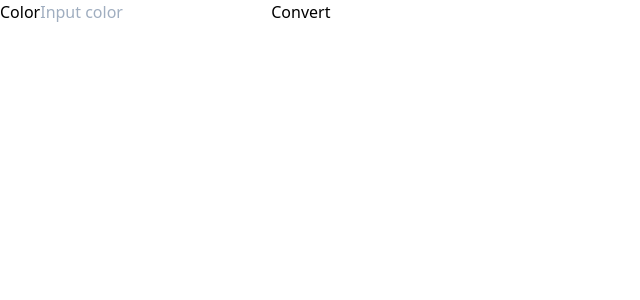
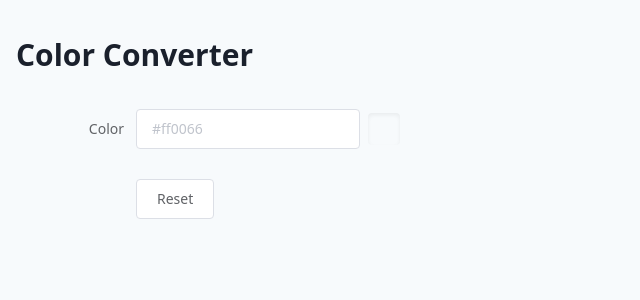
Before and after one commit to mikemcbride/convert-color-web, a Vue app: page / in a window 1280 px wide. Shown: the top 300 px of the page, without its empty margins (0-640 px from the left). Built offline with nearby package versions, Linux system fonts and the light colour scheme.

Commit message:
make the thing work

```diff
--- a/babel.config.js
+++ b/babel.config.js
@@ -1,5 +1,14 @@
 module.exports = {
-  presets: [
-    '@vue/cli-plugin-babel/preset'
+  "presets": [
+    "@vue/cli-plugin-babel/preset"
+  ],
+  "plugins": [
+    [
+      "component",
+      {
+        "libraryName": "element-ui",
+        "styleLibraryName": "theme-chalk"
+      }
+    ]
   ]
 }
--- a/src/App.vue
+++ b/src/App.vue
@@ -1,14 +1,74 @@
 <template>
-  <div id="app">
-    <label for="color">Color</label>
-    <input type="text" v-model="color" placeholder="Input color" />
-    <button @click="convertColor">Convert</button>
+  <div id="app" class="bg-gray-100 min-h-screen p-4">
+    <h1 class="pt-4 mb-8 text-3xl font-semibold text-gray-900">Color Converter</h1>
+    <el-form @submit.native.prevent status-icon class="max-w-sm" ref="form" :rules="rules" :model="form" label-width="120px">
+      <el-form-item label="Color" prop="color">
+        <div class="flex items-center">
+          <el-input v-model="form.color" placeholder="#ff0066"></el-input>
+          <div class="w-8 h-8 rounded ml-2 flex-shrink-0 shadow-inner" :style="`background-color: ${form.color}`"></div>
+        </div>
+      </el-form-item>
+      <el-form-item class="pt-2">
+        <el-button @click="resetForm">Reset</el-button>
+      </el-form-item>
+    </el-form>
+
+    <div
+      v-if="isValid"
+      class="mt-6 max-w-sm">
+      <div v-for="(c, i) in converted" :key="i" class="mb-3">
+        <span class="text-black inline-block text-right w-20 mr-2">{{ c.format }}:</span>{{ c.value }}
+      </div>
+    </div>
   </div>
 </template>
 
 <script>
+import converter from '@/lib/converter'
+
 export default {
   name: 'App',
+  data() {
+    return {
+      isValid: false,
+      form: {
+        color: ''
+      },
+      rules: {
+        color: {
+          validator: (rule, value, callback) => {
+            if (!converter.isValidColor(value)) {
+              this.outputFormats = []
+              this.converted = null
+              this.isValid = false
+              callback(new Error('Please input a valid color'))
+            } else {
+              const outputFormats = converter.getConversionOptionsFromColor(value)
+              this.converted = outputFormats.map(format => {
+                let val = converter.convertColor(value, format.value)
+                return {
+                  format: format.label,
+                  value: val
+                }
+              })
+              this.isValid = true
+              callback()
+            }
+          },
+          trigger: 'change'
+        }
+      },
+      converted: null,
+      outputFormats: []
+    }
+  },
+  methods: {
+    resetForm() {
+      this.converted = null
+      this.outputFormats = []
+      this.$refs.form.resetFields()
+    }
+  },
 }
 </script>
 
--- a/src/main.js
+++ b/src/main.js
@@ -1,5 +1,6 @@
 import Vue from 'vue'
 import App from './App.vue'
+import './plugins/element.js'
 
 Vue.config.productionTip = false
 
--- /dev/null
+++ b/src/plugins/element.js
@@ -0,0 +1,14 @@
+import Vue from 'vue'
+import { Button, Input, Form, FormItem, RadioButton, RadioGroup, ColorPicker } from 'element-ui'
+import lang from 'element-ui/lib/locale/lang/en'
+import locale from 'element-ui/lib/locale'
+
+locale.use(lang)
+
+Vue.use(Button)
+Vue.use(Input)
+Vue.use(Form)
+Vue.use(FormItem)
+Vue.use(RadioButton)
+Vue.use(RadioGroup)
+Vue.use(ColorPicker)
```
Also changed, not shown: package.json (+5 -2 lines), src/lib/converter.js, 1 other file (tests, documents, lock files or other folders).
